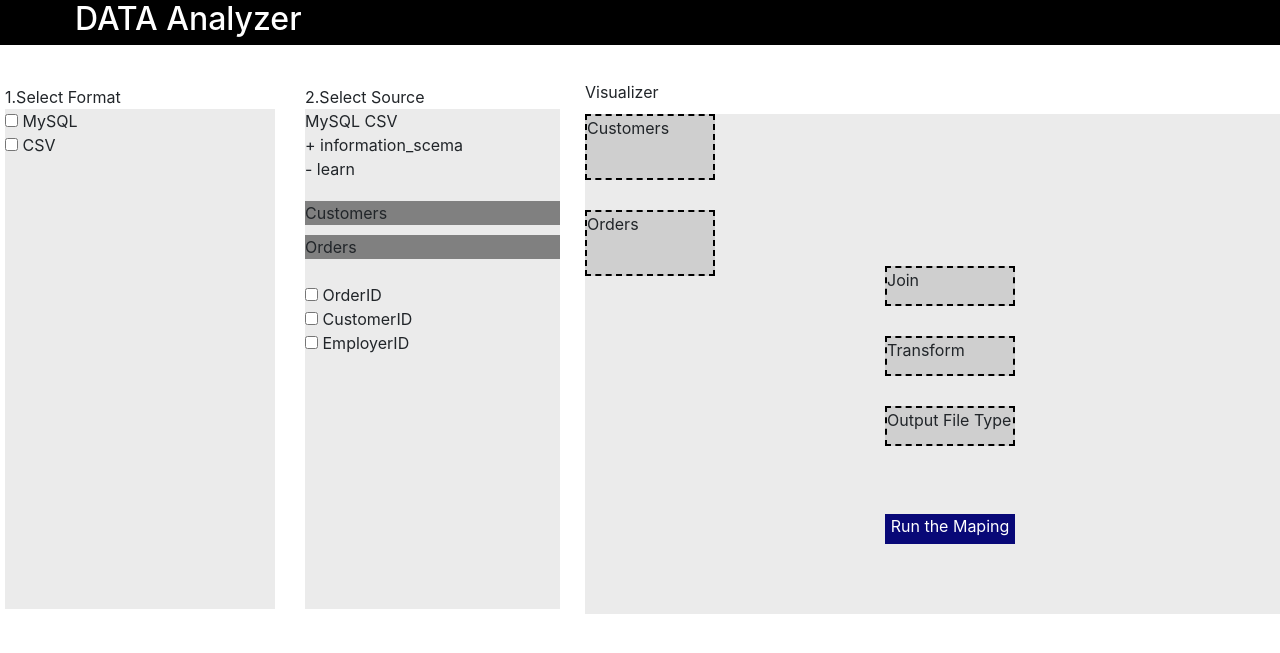
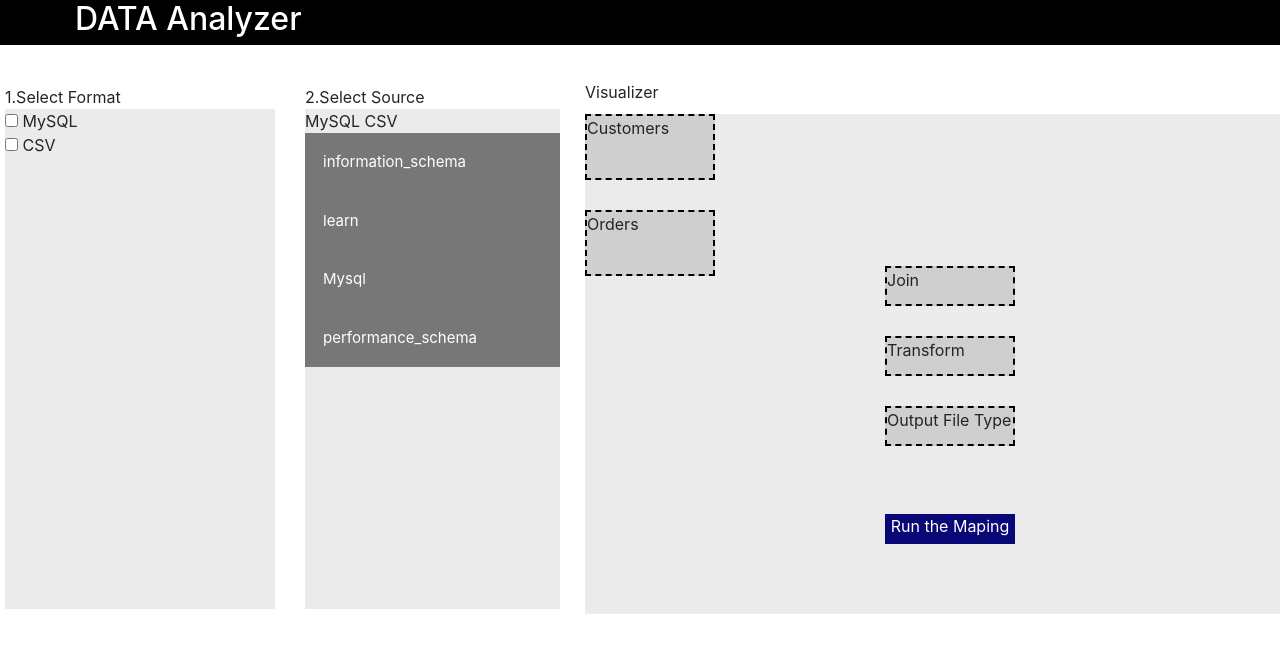
Before and after one commit to Syamgith/DataAnalyzer, a PHP site: page / in a window 1280 px wide; the page is wider, and only the part inside the window is pictured. Shown: the top 653 px of that part. Run offline with PHP 8.4, Linux system fonts and the light colour scheme.

Commit message:
colapse added

```diff
--- a/index.html
+++ b/index.html
@@ -14,16 +14,7 @@
         <div class="box box1">1.Select Format
             <div id="selectformat">
                 <input id="mysql" type="checkbox" name="mysql" value=""> MySQL<br>
-                <!-- <form>
-                        <br>
-                        <input type="text" name="root" placeholder="root"><br>
-                        <br>
-                        <input type="password" name="password" placeholder="password">
-                        <br>
-                        <input type="text" name="localhost" placeholder="localhost"><br>
-                        <br>
-                        <button type="submit" form="form1" value="Submit">Submit</button>
-                      </form> -->
+
                 <input id="csv" type="checkbox" name="csv" value=""> CSV <br>
                 <div id="fil">
 
@@ -32,14 +23,33 @@
         </div>
         <div class="box box2">2.Select Source
             <div id="selectsource"><span>MySQL</span>  <span>CSV</span><br>
-                + information_scema <br>
+
+                <button class="collapsible">information_schema</button>
+                <div class="content">
+                <p>nkjsk</p>
+                </div>
+
+                <button class="collapsible">learn</button>
+                <div class="content">
+                <p><div id="customers" draggable="true" ondragstart="drag(event)">Customers</div>
+                    <div id="orders" draggable="true" ondragstart="drag(event)">Orders</div></p>
+                </div>
+                <button class="collapsible">Mysql</button>
+                <div class="content">
+                <p></p>
+                </div>
+                <button class="collapsible">performance_schema</button>
+                <div class="content">
+                <p></p>
+                </div>
+                <!-- + information_scema <br>
                 - learn <br>
                 <div id="customers" draggable="true" ondragstart="drag(event)">Customers</div>
                 <div id="orders" draggable="true" ondragstart="drag(event)">Orders</div>
                 <br>
                 <input type="checkbox" name="" value=""> OrderID <br>
                 <input type="checkbox" name="" value=""> CustomerID <br>
-                <input type="checkbox" name="" value=""> EmployerID
+                <input type="checkbox" name="" value=""> EmployerID -->
             </div>
         </div>
         <div class="box box3">Visualizer
@@ -51,12 +61,7 @@
                     <div id="tranform">Transform</div>
                     <div id="output">Output File Type</div>
                 </div>
-                <!-- <div id="joinclick">
-                    Verify the primary key for joining <br>
-                    <select>
-                        <option>CustomerId</option>
-                    </select>
-                </div> -->
+
                 <div id="map">Run the Maping</div>
             </div>
         </div>
--- a/style.css
+++ b/style.css
@@ -129,3 +129,27 @@ h2 {
     margin-top: -40px;
 
 }
+/* //new */
+
+.collapsible {
+    background-color: #777;
+    color: white;
+    cursor: pointer;
+    padding: 18px;
+    width: 100%;
+    border: none;
+    text-align: left;
+    outline: none;
+    font-size: 15px;
+  }
+
+  .active, .collapsible:hover {
+    background-color: #555;
+  }
+
+  .content {
+    padding: 0 18px;
+    display: none;
+    overflow: hidden;
+    background-color: #f1f1f1;
+  }
```
